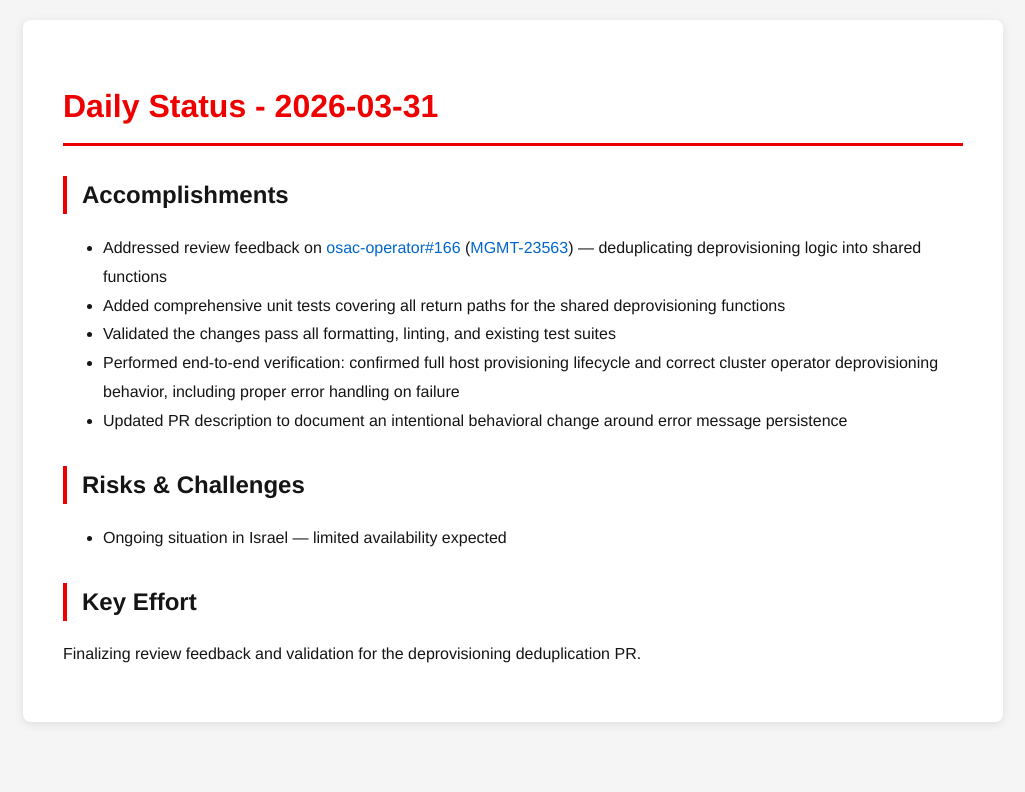
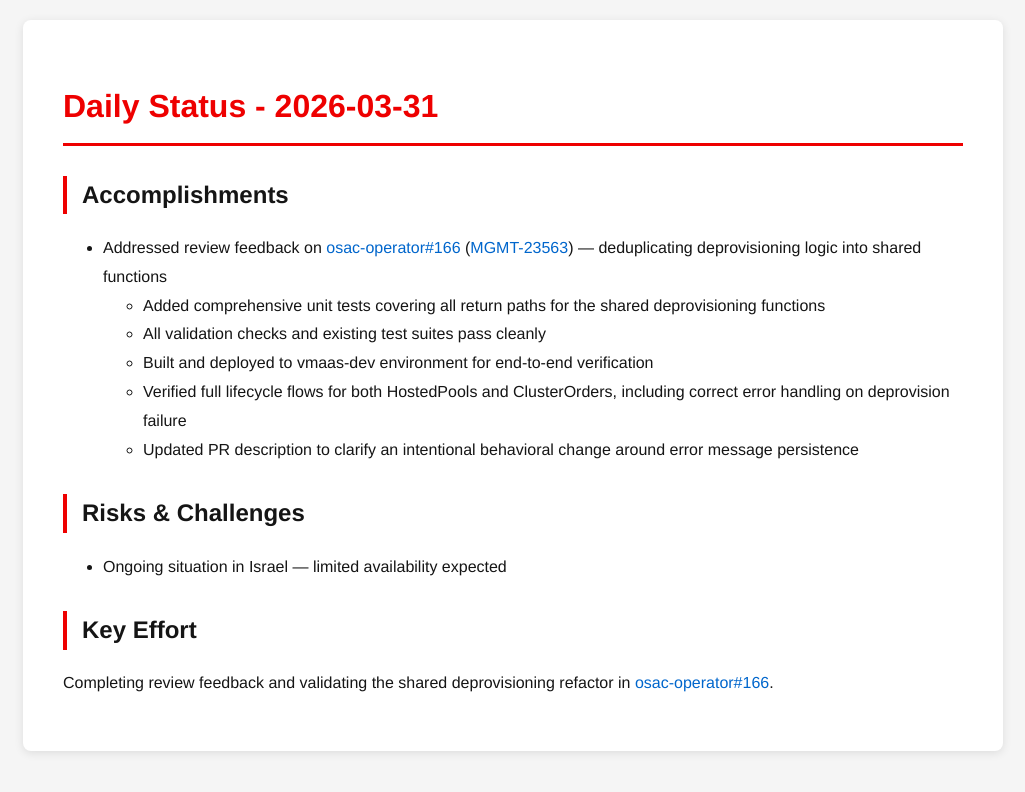
Before and after one commit to tzvatot/daily-status, a Jekyll site: the page built from 2026-03-31.md, in a window 1280 px wide. Shown: the top 792 px of the page, without its empty margins (127-1152 px from the left). Built offline with Jekyll 4.4.1, drawn with Linux system fonts in a browser that asks for light colours.

Commit message:
Daily status update - 2026-03-31

```diff
--- a/2026-03-31.md
+++ b/2026-03-31.md
@@ -8,13 +8,14 @@ date: 2026-03-31
 
 ## Accomplishments
 - Addressed review feedback on [osac-operator#166](https://github.com/osac-project/osac-operator/pull/166) ([MGMT-23563](https://issues.redhat.com/browse/MGMT-23563)) — deduplicating deprovisioning logic into shared functions
-- Added comprehensive unit tests covering all return paths for the shared deprovisioning functions
-- Validated the changes pass all formatting, linting, and existing test suites
-- Performed end-to-end verification: confirmed full host provisioning lifecycle and correct cluster operator deprovisioning behavior, including proper error handling on failure
-- Updated PR description to document an intentional behavioral change around error message persistence
+  - Added comprehensive unit tests covering all return paths for the shared deprovisioning functions
+  - All validation checks and existing test suites pass cleanly
+  - Built and deployed to vmaas-dev environment for end-to-end verification
+  - Verified full lifecycle flows for both HostedPools and ClusterOrders, including correct error handling on deprovision failure
+  - Updated PR description to clarify an intentional behavioral change around error message persistence
 
 ## Risks & Challenges
 - Ongoing situation in Israel — limited availability expected
 
 ## Key Effort
-Finalizing review feedback and validation for the deprovisioning deduplication PR.
+Completing review feedback and validating the shared deprovisioning refactor in [osac-operator#166](https://github.com/osac-project/osac-operator/pull/166).
```
